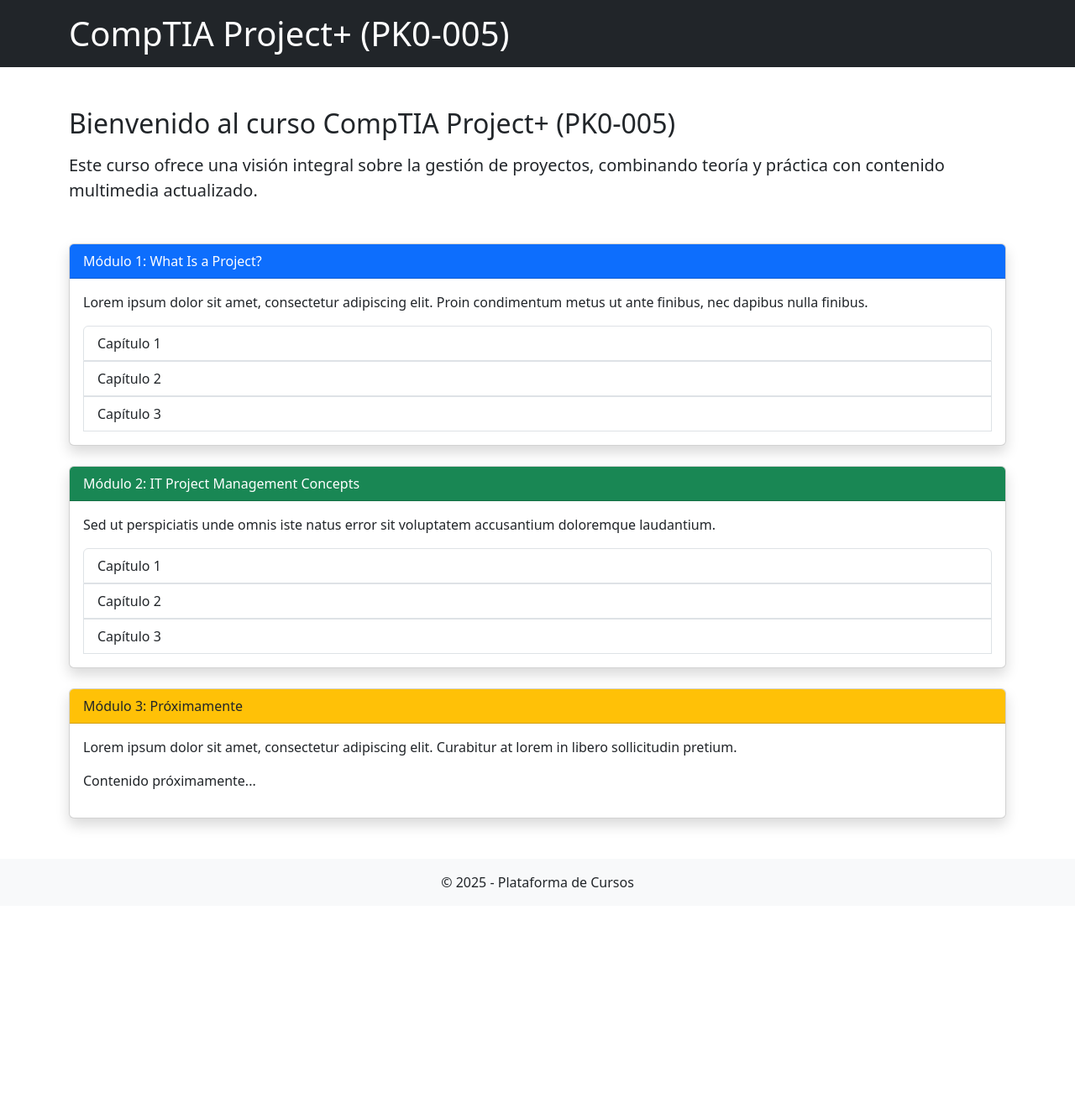
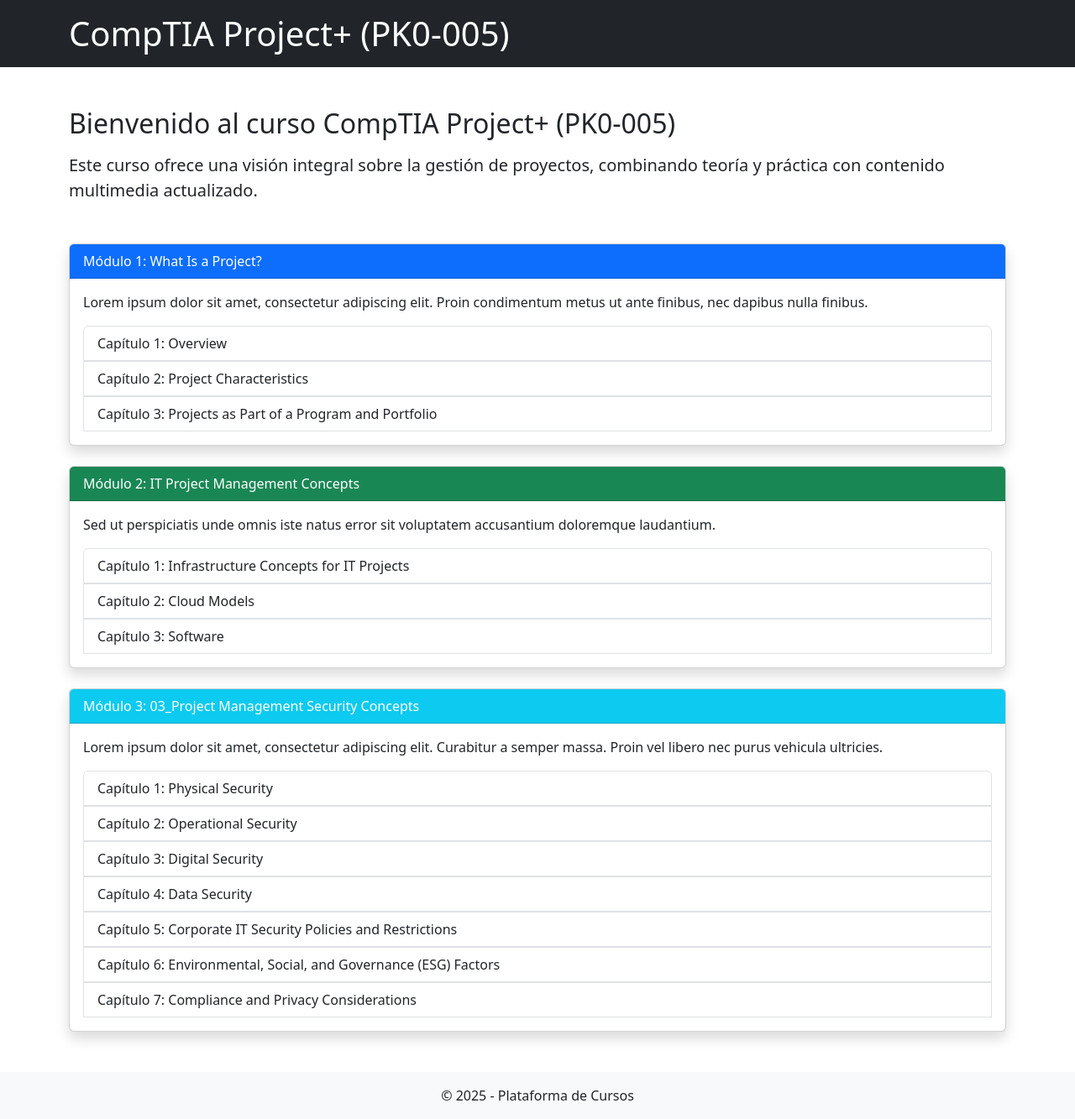
Before and after one commit to williamortizc/williamortizc.github.io, a Jekyll site: the page built from cursos/comptia-project-plus.html.html, in a window 1280 px wide. Shown: the whole page at 84% size. Built offline with Jekyll 4.4.1, drawn with Linux system fonts in a browser that asks for light colours; before the commit the page ends 1079 px from its top, so only the background shows below that.

Commit message:
Refactor CompTIA Project+ course layout to enhance module titles and add detailed chapter descriptions

```diff
--- a/cursos/comptia-project-plus.html.html
+++ b/cursos/comptia-project-plus.html.html
@@ -12,7 +12,7 @@
   </p>
 </div>
 
-<!-- Módulo 1 -->
+<!-- Módulo 1: What Is a Project? -->
 <div class="card mb-4 shadow">
   <div class="card-header bg-primary text-white">
     Módulo 1: What Is a Project?
@@ -22,11 +22,11 @@
       Lorem ipsum dolor sit amet, consectetur adipiscing elit. Proin condimentum metus ut ante finibus, nec dapibus nulla finibus.
     </p>
     <div class="list-group">
-      <!-- Capítulo 1 -->
-      <a class="list-group-item list-group-item-action" data-bs-toggle="collapse" href="#capitulo1-1" role="button" aria-expanded="false" aria-controls="capitulo1-1">
-        Capítulo 1
+      <!-- Capítulo 1: Overview -->
+      <a class="list-group-item list-group-item-action" data-bs-toggle="collapse" href="#modulo1-1" role="button" aria-expanded="false" aria-controls="modulo1-1">
+        Capítulo 1: Overview
       </a>
-      <div class="collapse" id="capitulo1-1">
+      <div class="collapse" id="modulo1-1">
         <div class="card card-body">
           <p class="mb-3">
             Lorem ipsum dolor sit amet, consectetur adipiscing elit. Fusce in risus ac elit tempus blandit.
@@ -37,11 +37,12 @@
           </div>
         </div>
       </div>
-      <!-- Capítulo 2 -->
-      <a class="list-group-item list-group-item-action" data-bs-toggle="collapse" href="#capitulo1-2" role="button" aria-expanded="false" aria-controls="capitulo1-2">
-        Capítulo 2
+
+      <!-- Capítulo 2: Project Characteristics -->
+      <a class="list-group-item list-group-item-action" data-bs-toggle="collapse" href="#modulo1-2" role="button" aria-expanded="false" aria-controls="modulo1-2">
+        Capítulo 2: Project Characteristics
       </a>
-      <div class="collapse" id="capitulo1-2">
+      <div class="collapse" id="modulo1-2">
         <div class="card card-body">
           <p class="mb-3">
             Curabitur id arcu vitae urna vestibulum interdum. Integer non neque sit amet neque dignissim accumsan.
@@ -52,11 +53,12 @@
           </div>
         </div>
       </div>
-      <!-- Capítulo 3 -->
-      <a class="list-group-item list-group-item-action" data-bs-toggle="collapse" href="#capitulo1-3" role="button" aria-expanded="false" aria-controls="capitulo1-3">
-        Capítulo 3
+
+      <!-- Capítulo 3: Projects as Part of a Program and Portfolio -->
+      <a class="list-group-item list-group-item-action" data-bs-toggle="collapse" href="#modulo1-3" role="button" aria-expanded="false" aria-controls="modulo1-3">
+        Capítulo 3: Projects as Part of a Program and Portfolio
       </a>
-      <div class="collapse" id="capitulo1-3">
+      <div class="collapse" id="modulo1-3">
         <div class="card card-body">
           <p class="mb-3">
             Donec vel tortor nec sapien maximus interdum. Praesent rutrum risus sit amet dui imperdiet, at ultricies nulla blandit.
@@ -71,7 +73,7 @@
   </div>
 </div>
 
-<!-- Módulo 2 -->
+<!-- Módulo 2: IT Project Management Concepts -->
 <div class="card mb-4 shadow">
   <div class="card-header bg-success text-white">
     Módulo 2: IT Project Management Concepts
@@ -81,11 +83,11 @@
       Sed ut perspiciatis unde omnis iste natus error sit voluptatem accusantium doloremque laudantium.
     </p>
     <div class="list-group">
-      <!-- Capítulo 1 -->
-      <a class="list-group-item list-group-item-action" data-bs-toggle="collapse" href="#capitulo2-1" role="button" aria-expanded="false" aria-controls="capitulo2-1">
-        Capítulo 1
+      <!-- Capítulo 1: Infrastructure Concepts for IT Projects -->
+      <a class="list-group-item list-group-item-action" data-bs-toggle="collapse" href="#modulo2-1" role="button" aria-expanded="false" aria-controls="modulo2-1">
+        Capítulo 1: Infrastructure Concepts for IT Projects
       </a>
-      <div class="collapse" id="capitulo2-1">
+      <div class="collapse" id="modulo2-1">
         <div class="card card-body">
           <p class="mb-3">
             Praesent quis libero nec quam aliquet tincidunt. Nulla facilisi.
@@ -96,11 +98,12 @@
           </div>
         </div>
       </div>
-      <!-- Capítulo 2 -->
-      <a class="list-group-item list-group-item-action" data-bs-toggle="collapse" href="#capitulo2-2" role="button" aria-expanded="false" aria-controls="capitulo2-2">
-        Capítulo 2
+
+      <!-- Capítulo 2: Cloud Models -->
+      <a class="list-group-item list-group-item-action" data-bs-toggle="collapse" href="#modulo2-2" role="button" aria-expanded="false" aria-controls="modulo2-2">
+        Capítulo 2: Cloud Models
       </a>
-      <div class="collapse" id="capitulo2-2">
+      <div class="collapse" id="modulo2-2">
         <div class="card card-body">
           <p class="mb-3">
             Maecenas ac orci nec ipsum efficitur sagittis. Suspendisse potenti.
@@ -111,11 +114,12 @@
           </div>
         </div>
       </div>
-      <!-- Capítulo 3 -->
-      <a class="list-group-item list-group-item-action" data-bs-toggle="collapse" href="#capitulo2-3" role="button" aria-expanded="false" aria-controls="capitulo2-3">
-        Capítulo 3
+
+      <!-- Capítulo 3: Software -->
+      <a class="list-group-item list-group-item-action" data-bs-toggle="collapse" href="#modulo2-3" role="button" aria-expanded="false" aria-controls="modulo2-3">
+        Capítulo 3: Software
       </a>
-      <div class="collapse" id="capitulo2-3">
+      <div class="collapse" id="modulo2-3">
         <div class="card card-body">
           <p class="mb-3">
             Aliquam erat volutpat. Pellentesque habitant morbi tristique senectus et netus et malesuada fames ac turpis egestas.
@@ -130,18 +134,107 @@
   </div>
 </div>
 
-<!-- Módulo 3: Próximamente -->
+<!-- Módulo 3: 03_Project Management Security Concepts -->
 <div class="card mb-4 shadow">
-  <div class="card-header bg-warning text-dark">
-    Módulo 3: Próximamente
+  <div class="card-header bg-info text-white">
+    Módulo 3: 03_Project Management Security Concepts
   </div>
   <div class="card-body">
-    <p>
-      Lorem ipsum dolor sit amet, consectetur adipiscing elit. Curabitur at lorem in libero sollicitudin pretium.
+    <p class="card-text">
+      Lorem ipsum dolor sit amet, consectetur adipiscing elit. Curabitur a semper massa. Proin vel libero nec purus vehicula ultricies.
     </p>
-    <p>
-      Contenido próximamente...
-    </p>
+    <div class="list-group">
+      <!-- Capítulo 1: Physical Security -->
+      <a class="list-group-item list-group-item-action" data-bs-toggle="collapse" href="#modulo3-1" role="button" aria-expanded="false" aria-controls="modulo3-1">
+        Capítulo 1: Physical Security
+      </a>
+      <div class="collapse" id="modulo3-1">
+        <div class="card card-body">
+          <div class="video-container" data-video-url="https://www.dailymotion.com/embed/video/k30HEStPWyB17NCLZcS">
+            <img src="https://www.dailymotion.com/thumbnail/video/k30HEStPWyB17NCLZcS" alt="Video Thumbnail" class="img-fluid">
+            <button class="btn btn-danger mt-2 load-video">Cargar video</button>
+          </div>
+        </div>
+      </div>
+
+      <!-- Capítulo 2: Operational Security -->
+      <a class="list-group-item list-group-item-action" data-bs-toggle="collapse" href="#modulo3-2" role="button" aria-expanded="false" aria-controls="modulo3-2">
+        Capítulo 2: Operational Security
+      </a>
+      <div class="collapse" id="modulo3-2">
+        <div class="card card-body">
+          <div class="video-container" data-video-url="https://www.dailymotion.com/embed/video/k6suciX6hoZjjrCLZcM">
+            <img src="https://www.dailymotion.com/thumbnail/video/k6suciX6hoZjjrCLZcM" alt="Video Thumbnail" class="img-fluid">
+            <button class="btn btn-danger mt-2 load-video">Cargar video</button>
+          </div>
+        </div>
+      </div>
+
+      <!-- Capítulo 3: Digital Security -->
+      <a class="list-group-item list-group-item-action" data-bs-toggle="collapse" href="#modulo3-3" role="button" aria-expanded="false" aria-controls="modulo3-3">
+        Capítulo 3: Digital Security
+      </a>
+      <div class="collapse" id="modulo3-3">
+        <div class="card card-body">
+          <div class="video-container" data-video-url="https://www.dailymotion.com/embed/video/k19o55hHz6IeX1CLZcI">
+            <img src="https://www.dailymotion.com/thumbnail/video/k19o55hHz6IeX1CLZcI" alt="Video Thumbnail" class="img-fluid">
+            <button class="btn btn-danger mt-2 load-video">Cargar video</button>
+          </div>
+        </div>
+      </div>
+
+      <!-- Capítulo 4: Data Security -->
+      <a class="list-group-item list-group-item-action" data-bs-toggle="collapse" href="#modulo3-4" role="button" aria-expanded="false" aria-controls="modulo3-4">
+        Capítulo 4: Data Security
+      </a>
+      <div class="collapse" id="modulo3-4">
+        <div class="card card-body">
+          <div class="video-container" data-video-url="https://www.dailymotion.com/embed/video/k13oYKhod4HkAnCLZcO">
+            <img src="https://www.dailymotion.com/thumbnail/video/k13oYKhod4HkAnCLZcO" alt="Video Thumbnail" class="img-fluid">
+            <button class="btn btn-danger mt-2 load-video">Cargar video</button>
+          </div>
+        </div>
+      </div>
+
+      <!-- Capítulo 5: Corporate IT Security Policies and Restrictions -->
+      <a class="list-group-item list-group-item-action" data-bs-toggle="collapse" href="#modulo3-5" role="button" aria-expanded="false" aria-controls="modulo3-5">
+        Capítulo 5: Corporate IT Security Policies and Restrictions
+      </a>
+      <div class="collapse" id="modulo3-5">
+        <div class="card card-body">
+          <div class="video-container" data-video-url="https://www.dailymotion.com/embed/video/k27tOjWhBmb7MuCLZcK">
+            <img src="https://www.dailymotion.com/thumbnail/video/k27tOjWhBmb7MuCLZcK" alt="Video Thumbnail" class="img-fluid">
+            <button class="btn btn-danger mt-2 load-video">Cargar video</button>
+          </div>
+        </div>
+      </div>
+
+      <!-- Capítulo 6: Environmental, Social, and Governance (ESG) Factors -->
+      <a class="list-group-item list-group-item-action" data-bs-toggle="collapse" href="#modulo3-6" role="button" aria-expanded="false" aria-controls="modulo3-6">
+        Capítulo 6: Environmental, Social, and Governance (ESG) Factors
+      </a>
+      <div class="collapse" id="modulo3-6">
+        <div class="card card-body">
+          <div class="video-container" data-video-url="https://www.dailymotion.com/embed/video/k48ncc332c7W0nCLZcU">
+            <img src="https://www.dailymotion.com/thumbnail/video/k48ncc332c7W0nCLZcU" alt="Video Thumbnail" class="img-fluid">
+            <button class="btn btn-danger mt-2 load-video">Cargar video</button>
+          </div>
+        </div>
+      </div>
+
+      <!-- Capítulo 7: Compliance and Privacy Considerations -->
+      <a class="list-group-item list-group-item-action" data-bs-toggle="collapse" href="#modulo3-7" role="button" aria-expanded="false" aria-controls="modulo3-7">
+        Capítulo 7: Compliance and Privacy Considerations
+      </a>
+      <div class="collapse" id="modulo3-7">
+        <div class="card card-body">
+          <div class="video-container" data-video-url="https://www.dailymotion.com/embed/video/k3z4MGeo3guU95CLZcQ">
+            <img src="https://www.dailymotion.com/thumbnail/video/k3z4MGeo3guU95CLZcQ" alt="Video Thumbnail" class="img-fluid">
+            <button class="btn btn-danger mt-2 load-video">Cargar video</button>
+          </div>
+        </div>
+      </div>
+    </div><!-- Fin list-group -->
   </div>
 </div>
 
```
Also changed, not shown: other parts of cursos/comptia-project-plus.html.html (+0 -1 lines).
